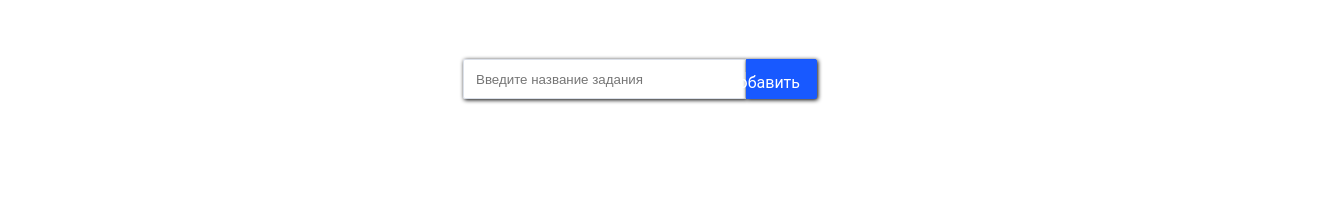
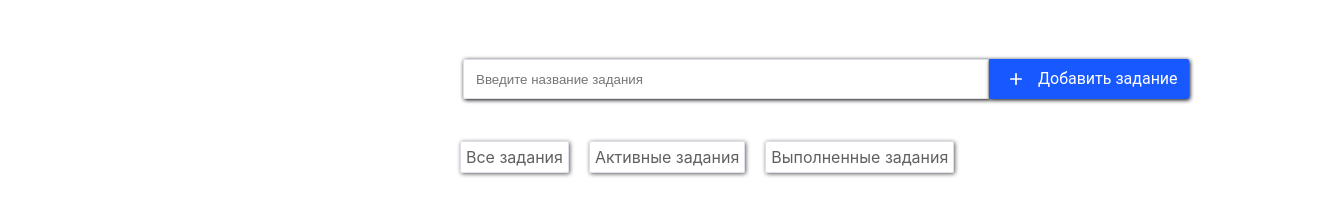
Before and after one commit to Barketo/TodoList, a website: page Index.html in a window 1280 px wide. Shown: the part 80-296 px from the top of the page, 1326 px wide, since content can reach past the window. Drawn offline with Linux system fonts and the light colour scheme.

Commit message:
changed: search field feature: add search bar

```diff
--- a/Index.html
+++ b/Index.html
@@ -33,8 +33,13 @@
             />
           </svg>
         </div>
-        <span class="search_span">Добавить задание </span>
+        <div class="search__span"><span>Добавить задание </span></div>
       </div>
+    </div>
+    <div class="filter">
+      <div class="filter__button-all"><span>Все задания</span></div>
+      <div class="filter__button-activ"><span>Активные задания</span></div>
+      <div class="filter__button-complite"><span>Выполненные задания</span></div>
     </div>
   </body>
 </html>
--- a/index.css
+++ b/index.css
@@ -91,37 +91,91 @@ body {
   padding: 8px 12px;
   box-sizing: border-box;
   border: 1px solid #dbe0e9;
-  width: 80%;
+  width: 650px;
   height: 40px;
   font-size: 16px;
   box-shadow: 1px 1px 4px;
   border-radius: 2px 0px 0px 2px;
 }
+
 .search__field-input {
-  width: 850px;
+  width: 500px;
 }
 
 .search__button {
   display: flex;
-  justify-content: flex-end;
+  align-items: center;
+  justify-content: space-between;
   font-size: 16px;
   border: 1px solid #1859ff;
   background: #1859ff;
   height: 40px;
-  width: 20%;
+  width: 200px;
   box-shadow: 1px 1px 4px;
   border-radius: 0px 2px 2px 0px;
 }
 
-.search_span {
-  display: inline-block;
-  padding: 8px 16px;
+.search__span {
+  display: flex;
+  white-space: nowrap;
+  padding: 5px 1px 0px 1px;
+  margin-right: 50px;
+  margin-left: 5px;
+  height: 40px;
+  font-size: 16px;
   color: white;
 }
 
 .search__plus {
   display: inline-block;
-  padding: 8px 16px;
+  padding: 5px;
+  margin-left: 15px;
+  margin-right: 5px;
   height: 100%;
   width: 100%;
 }
+
+.filter {
+  display: flex;
+  width: 600px;
+  justify-content: flex-start;
+  align-items: center;
+  margin-right: auto;
+  margin-left: 460px;
+}
+
+.filter__button-all {
+  border: 1px solid #dbe0e9;
+  box-shadow: 1px 1px 4px;
+  padding-left: 5px;
+  padding-right: 5px;
+  border-radius: 2px 2px 2px 2px;
+  margin-right: 20px;
+  font-family: Inter;
+  text-align: center;
+  color: #606060;
+}
+
+.filter__button-activ {
+  border: 1px solid #dbe0e9;
+  box-shadow: 1px 1px 4px;
+  border-radius: 2px 2px 2px 2px;
+  padding-left: 5px;
+  padding-right: 5px;
+  margin-right: 20px;
+  font-family: Inter;
+  text-align: center;
+  color: #606060;
+}
+
+.filter__button-complite {
+  border: 1px solid #dbe0e9;
+  box-shadow: 1px 1px 4px;
+  border-radius: 2px 2px 2px 2px;
+  padding-left: 5px;
+  padding-right: 5px;
+  margin-right: 20px;
+  font-family: Inter;
+  text-align: center;
+  color: #606060;
+}
```
